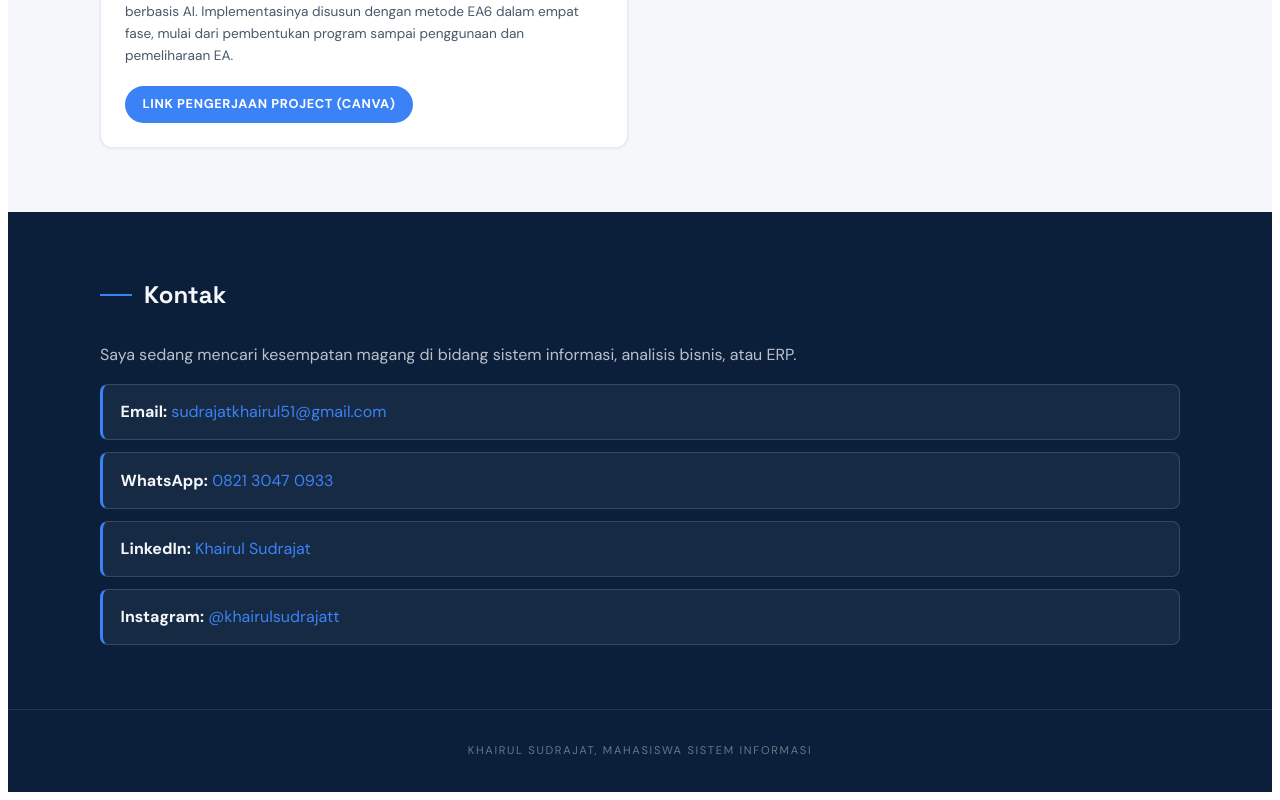
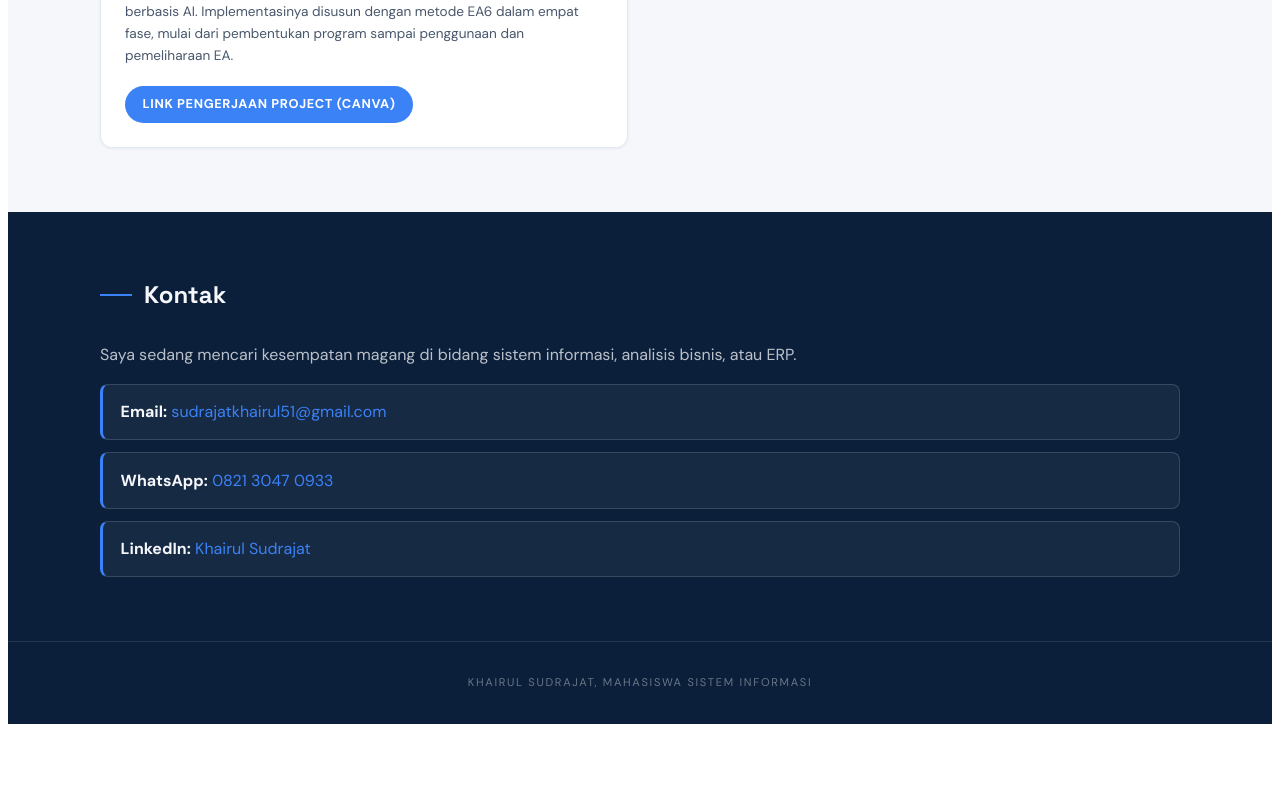
Before and after one commit to Khairulll911/public, a React (Vite) app: page / in a window 1280 px wide. Shown: the part 8140-8940 px from the top of the page. After the commit the page ends 8872 px from the top, so only its background shows below. Built offline with nearby package versions, Linux system fonts and the light colour scheme.

Commit message:
Remove Instagram entry from portfolio
Removed Instagram contact information from portfolio.

```diff
--- a/src/data/portfolio.ts
+++ b/src/data/portfolio.ts
@@ -226,7 +226,6 @@ export const contact = {
     { label: "Email", text: "sudrajatkhairul51@gmail.com", url: "mailto:sudrajatkhairul51@gmail.com" },
     { label: "WhatsApp", text: "0821 3047 0933", url: "https://wa.me/6282130470933" },
     { label: "LinkedIn", text: "Khairul Sudrajat", url: "https://www.linkedin.com/in/khairul-sudrajat-9a77253ba?utm_source=share_via&utm_content=profile&utm_medium=member_android" },
-    { label: "Instagram", text: "@khairulsudrajatt", url: "https://www.instagram.com/khairulsudrajatt/" },
   ],
 };
 
```
